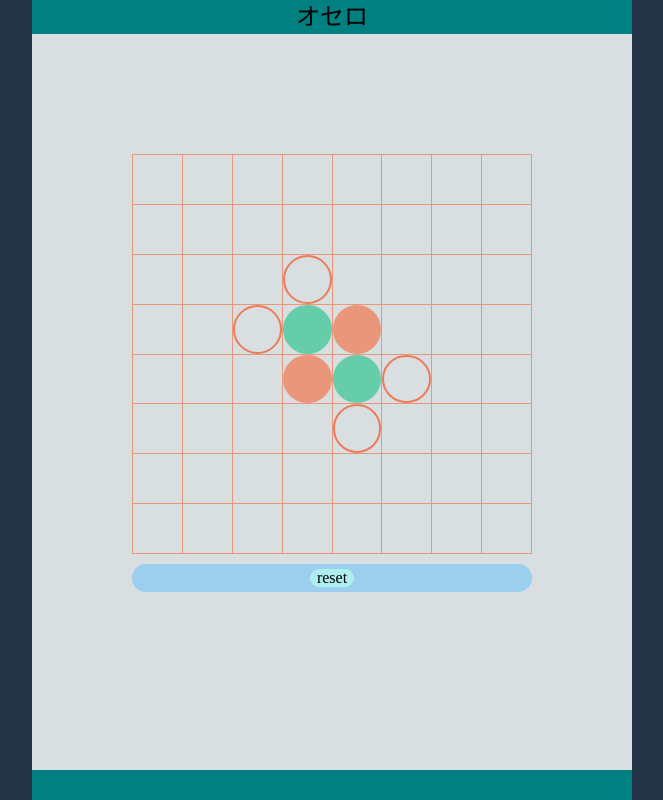
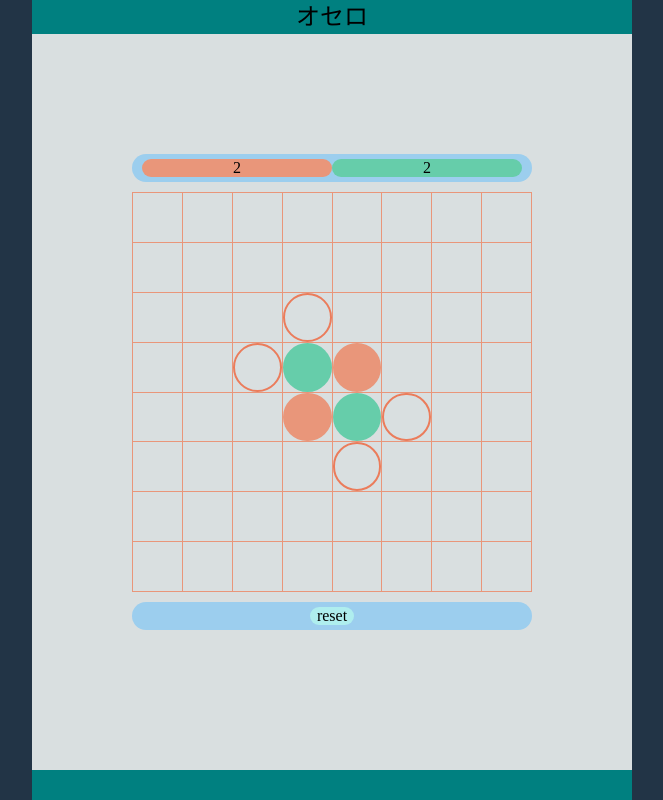
Before and after one commit to sumiship/othello, a Vue app: page / in a window 1280 px wide. Shown: the whole page, without its empty margins (308-971 px from the left). Built offline with nearby package versions, Linux system fonts and the light colour scheme.

Commit message:
score View

```diff
--- a/src/components/Field.vue
+++ b/src/components/Field.vue
@@ -1,5 +1,13 @@
 <template>
   <div class="fieldContainer">
+    <div class="score">
+      <div class="p1Score" :style="{ width: p1score * 300 + 'px' }">
+        {{ p1score }}
+      </div>
+      <div class="p2Score" :style="{ width: p2score * 300 + 'px' }">
+        {{ p2score }}
+      </div>
+    </div>
     <div class="field" :class="border">
       <div class="row" v-for="(row, rowIndex) in fieldCells" :key="rowIndex">
         <div
@@ -41,6 +49,8 @@ export default Vue.extend({
       fieldHeight: 8,
       ableCells: [],
       pass: false,
+      p1score: 0,
+      p2score: 0,
     };
   },
   computed: {
@@ -75,21 +85,6 @@ export default Vue.extend({
         }
       }
     },
-    // back() {
-    //   let posi = this.actionMemory.pop();
-    //   this.fieldCells[posi[0]].splice(posi[1], 1, 0);
-    //   this.player *= -1;
-    //   if (this.gameEnd) {
-    //     this.gameEnd = false;
-    //     for (let i = 0; i < this.fieldHeight; i++) {
-    //       for (let j = 0; j < this.fieldWidth; j++) {
-    //         if (this.fieldCells[i][j] == -2)
-    //           this.fieldCells[i].splice(j, 1, -1);
-    //         if (this.fieldCells[i][j] == 2) this.fieldCells[i].splice(j, 1, 1);
-    //       }
-    //     }
-    //   }
-    // },
     cellStatus(col) {
       switch (col) {
         case 0:
@@ -127,7 +122,10 @@ export default Vue.extend({
       this.player *= -1;
       this.beforeAction();
     },
+    end() {},
     beforeAction() {
+      this.p1score = 0;
+      this.p2score = 0;
       for (let i = 0; i < this.fieldHeight; i++) {
         for (let j = 0; j < this.fieldWidth; j++) {
           if (this.fieldCells[i][j] == 0) {
@@ -137,7 +135,8 @@ export default Vue.extend({
               this.fieldCells[i].splice(j, 1, this.player * 7);
               this.fieldCells[i][j] = this.player * 7;
             }
-          }
+          } else if (this.fieldCells[i][j] == 1) this.p1score++;
+          else this.p2score++;
         }
       }
     },
@@ -172,8 +171,18 @@ export default Vue.extend({
       this.ableCells = [];
       this.player *= -1;
       this.beforeAction();
-      console.log(this.ableCells);
-      if (!this.ableCells[0]) this.pass = true;
+      if (!this.ableCells[0]) {
+        this.player *= -1;
+        this.beforeAction();
+        if (!this.ableCells[0]) this.end();
+        else {
+          this.ableReset();
+          this.player *= -1;
+          this.ableCells = [];
+          this.beforeAction;
+          this.pass = true;
+        }
+      }
     },
     judge(row, col, player) {
       let canPlacedCells = []; //[direction,count]
@@ -225,6 +234,9 @@ export default Vue.extend({
         return true;
       return false;
     },
+    searchBestCell() {
+      this.ableCells;
+    },
   },
   mounted: function() {
     this.beforeAction();
@@ -249,6 +261,25 @@ export default Vue.extend({
   height: calc(100vh - 64px);
   padding-top: 120px;
   background-color: rgb(217, 223, 224);
+}
+.p1Score {
+  background-color: darksalmon;
+  border-radius: 30px;
+  text-align: center;
+}
+.p2Score {
+  background-color: mediumaquamarine;
+  border-radius: 30px;
+  text-align: center;
+}
+.score {
+  width: 90vw;
+  margin: 0px auto 10px;
+  padding: 5px 10px;
+  background-color: rgb(156, 206, 238);
+  border-radius: 30px;
+  display: flex;
+  justify-content: space-around;
 }
 .field {
   width: 90vw;
@@ -320,5 +351,8 @@ export default Vue.extend({
   .control {
     width: 400px;
   }
+  .score {
+    width: 400px;
+  }
 }
 </style>
```
